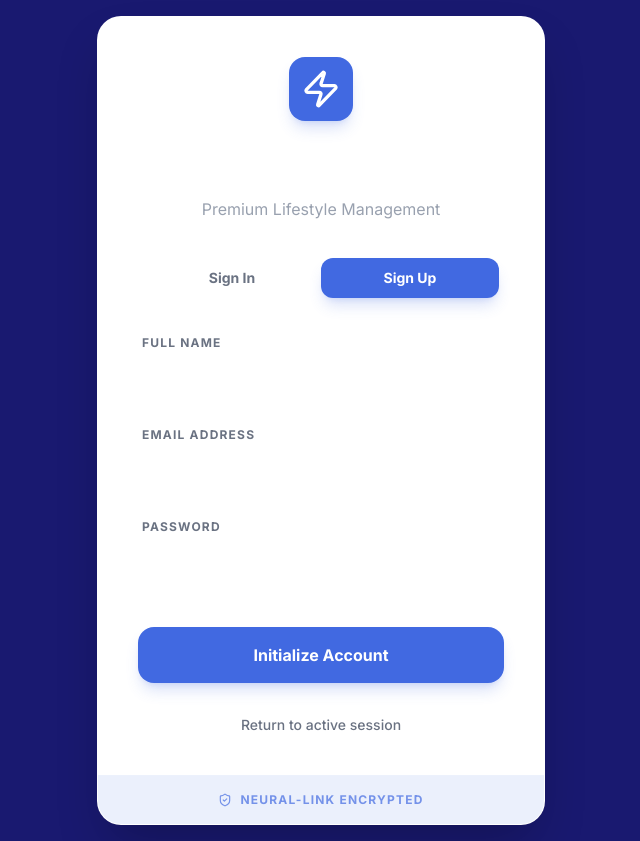
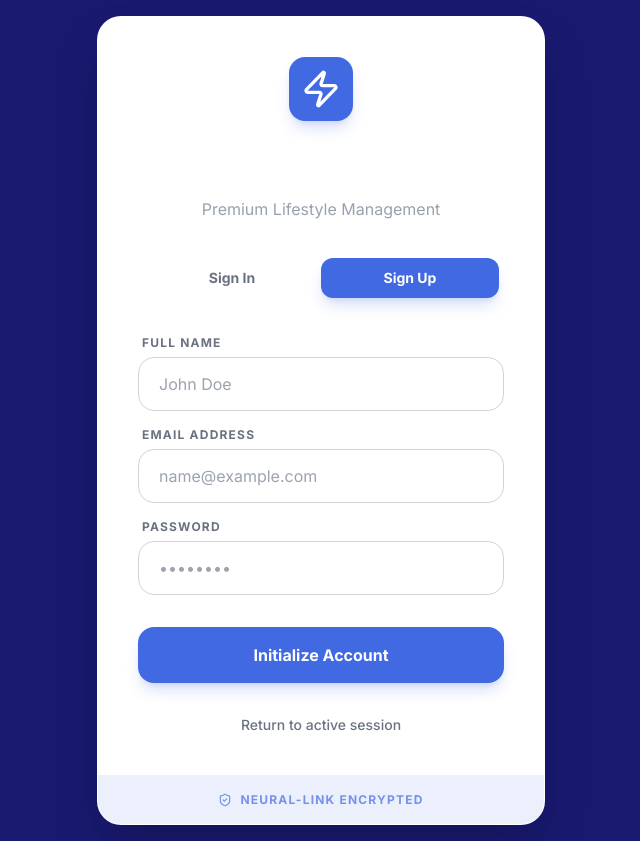
Before and after one commit to chamidi999/VitaMind-personal-productivity-app, a React (Vite) app: page / in a window 1280 px wide. Both pictures are taken after a click on the button "Sign Up". Shown: the whole page, without its empty margins (319-959 px from the left). Built offline with nearby package versions, Linux system fonts and the light colour scheme; no server answers; a web font is replaced by a local one.

Commit message:
Improve input contrast for light mode fields

```diff
--- a/src/components/SettingsPanel.tsx
+++ b/src/components/SettingsPanel.tsx
@@ -90,7 +90,7 @@ export default function SettingsPanel({ user, onUpdateUser, onClose }: SettingsP
                       type="text"
                       value={name}
                       onChange={e => setName(e.target.value)}
-                      className="w-full bg-midnight border border-white/10 rounded-xl px-4 py-3 text-sm focus:ring-2 focus:ring-royal/50 outline-none"
+                      className="w-full bg-white border border-[#D1D5DB] rounded-xl px-4 py-3 text-sm text-[#191970] placeholder:text-[#9CA3AF] focus:border-[#4169E1] outline-none"
                     />
                   </div>
                   <div>
@@ -99,7 +99,7 @@ export default function SettingsPanel({ user, onUpdateUser, onClose }: SettingsP
                       type="email"
                       value={user.email}
                       disabled
-                      className="w-full bg-midnight/50 border border-white/5 rounded-xl px-4 py-3 text-sm text-gray-500 cursor-not-allowed"
+                      className="w-full bg-[#F9FAFB] border border-[#D1D5DB] rounded-xl px-4 py-3 text-sm text-[#191970] placeholder:text-[#9CA3AF] cursor-not-allowed"
                     />
                   </div>
                 </div>
@@ -111,7 +111,7 @@ export default function SettingsPanel({ user, onUpdateUser, onClose }: SettingsP
                     onChange={e => setBio(e.target.value)}
                     rows={4}
                     placeholder="Tell us about yourself..."
-                    className="w-full bg-midnight border border-white/10 rounded-xl px-4 py-3 text-sm focus:ring-2 focus:ring-royal/50 outline-none resize-none"
+                    className="w-full bg-white border border-[#D1D5DB] rounded-xl px-4 py-3 text-sm text-[#191970] placeholder:text-[#9CA3AF] focus:border-[#4169E1] outline-none resize-none"
                   />
                 </div>
 
--- a/src/components/views/AIOracleView.tsx
+++ b/src/components/views/AIOracleView.tsx
@@ -76,7 +76,7 @@ export default function AIOracleView({ chat, input, isLoading, onInputChange, on
             value={input}
             onChange={e => onInputChange(e.target.value)}
             disabled={isLoading}
-            className="flex-1 bg-background border border-white/10 rounded-2xl px-6 py-4 outline-none focus:ring-2 focus:ring-royal/50 transition-all text-white placeholder:text-gray-600"
+            className="flex-1 bg-white border border-[#4169E1] rounded-2xl px-6 py-4 outline-none focus:border-[#4169E1] transition-all text-[#191970] placeholder:text-[#9CA3AF]"
           />
           <button
             type="submit"
--- a/src/components/views/AuthView.tsx
+++ b/src/components/views/AuthView.tsx
@@ -82,7 +82,7 @@ export default function AuthView({ onLogin, onRegister }: AuthViewProps) {
                   type="text"
                   value={name}
                   onChange={(e) => setName(e.target.value)}
-                  className="w-full bg-background border border-white/5 rounded-2xl px-5 py-3.5 text-white focus:outline-none focus:ring-2 focus:ring-royal/50 transition-all"
+                  className="w-full bg-white border border-[#D1D5DB] rounded-2xl px-5 py-3.5 text-[#191970] placeholder:text-[#9CA3AF] focus:outline-none focus:border-[#4169E1] transition-all"
                   placeholder="John Doe"
                   required
                 />
@@ -94,7 +94,7 @@ export default function AuthView({ onLogin, onRegister }: AuthViewProps) {
                 type="email"
                 value={email}
                 onChange={(e) => setEmail(e.target.value)}
-                className="w-full bg-background border border-white/5 rounded-2xl px-5 py-3.5 text-white focus:outline-none focus:ring-2 focus:ring-royal/50 transition-all"
+                className="w-full bg-white border border-[#D1D5DB] rounded-2xl px-5 py-3.5 text-[#191970] placeholder:text-[#9CA3AF] focus:outline-none focus:border-[#4169E1] transition-all"
                 placeholder="name@example.com"
                 required
               />
@@ -105,7 +105,7 @@ export default function AuthView({ onLogin, onRegister }: AuthViewProps) {
                 type="password"
                 value={password}
                 onChange={(e) => setPassword(e.target.value)}
-                className="w-full bg-background border border-white/5 rounded-2xl px-5 py-3.5 text-white focus:outline-none focus:ring-2 focus:ring-royal/50 transition-all"
+                className="w-full bg-white border border-[#D1D5DB] rounded-2xl px-5 py-3.5 text-[#191970] placeholder:text-[#9CA3AF] focus:outline-none focus:border-[#4169E1] transition-all"
                 placeholder="••••••••"
                 required
               />
```
